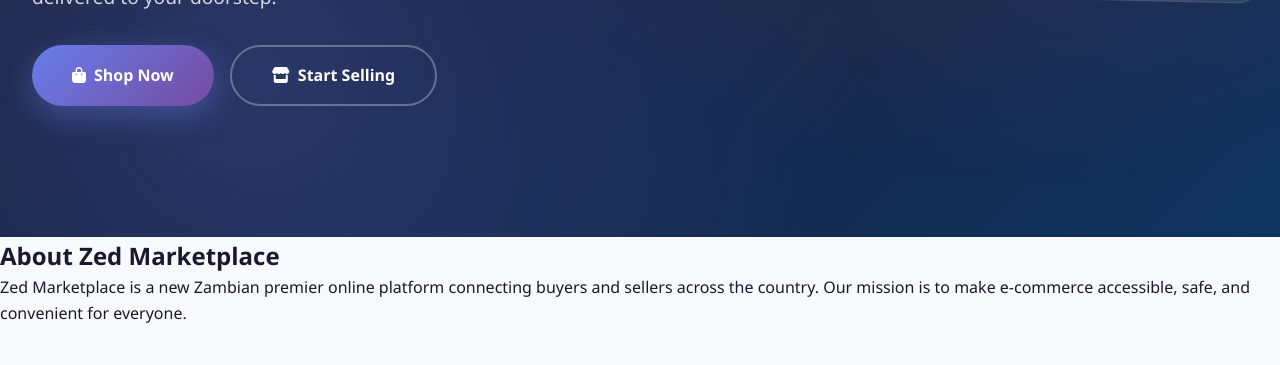
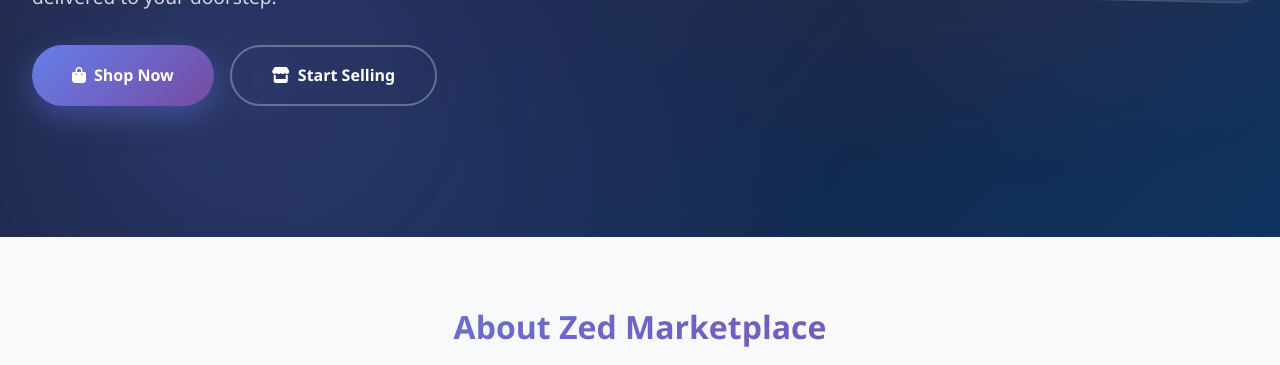
Before and after one commit to TresforWrld/Zedmarketplace-, a plain HTML site: page index.html in a window 1280 px wide. Shown: the part 563-928 px from the top of the page. Drawn offline with Linux system fonts and the light colour scheme.

Commit message:
Update styles.css

```diff
--- a/styles.css
+++ b/styles.css
@@ -855,3 +855,26 @@
 .toast.success .toast-icon {
     color: var(--success-color);
 }
+/* ===== About / Welcome Section ===== */
+.welcome {
+    padding: 4rem 2rem;
+    background: #f8f9fa; /* light background so content is visible */
+    text-align: center;
+}
+
+.welcome h2 {
+    font-size: 2rem;
+    font-weight: 700;
+    margin-bottom: 1rem;
+    background: var(--primary-gradient);
+    -webkit-background-clip: text;
+    -webkit-text-fill-color: transparent;
+}
+
+.welcome p {
+    color: var(--text-dark);
+    font-size: 1.1rem;
+    line-height: 1.6;
+    max-width: 800px;
+    margin: 0 auto;
+}
```
